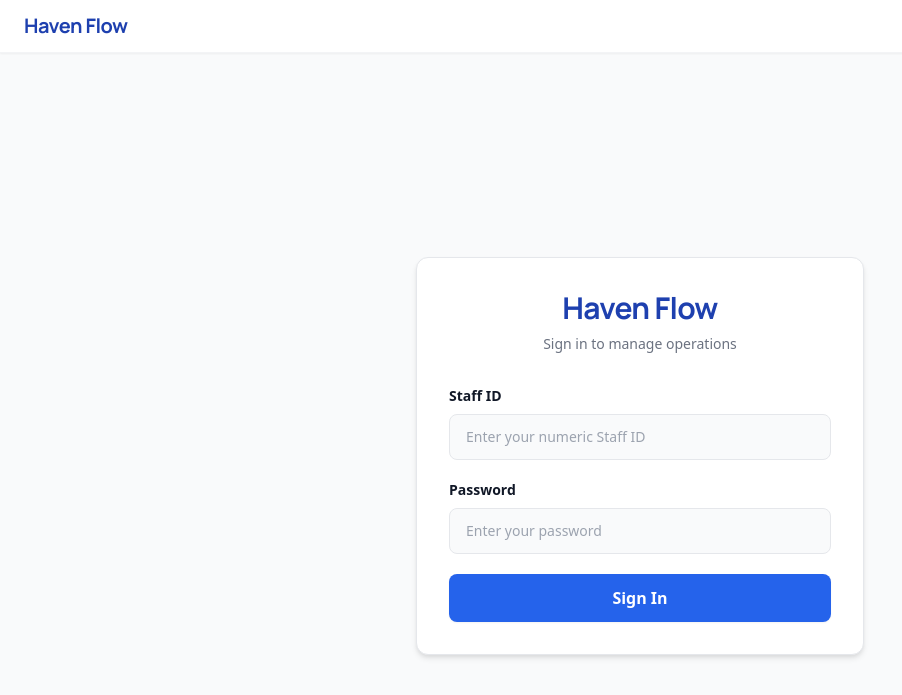
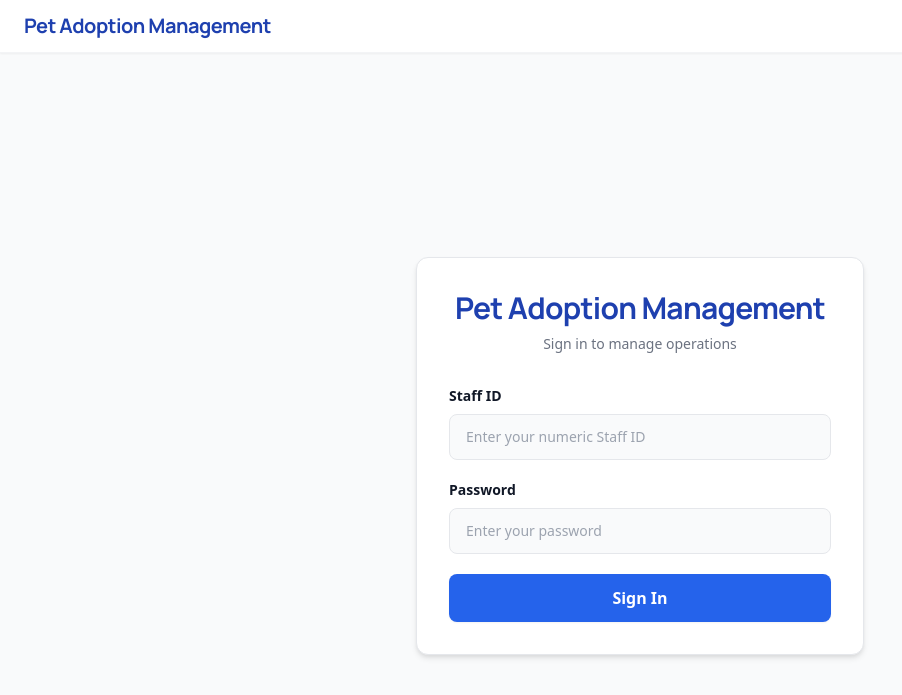
Before and after one commit to Bharath-Kris07/PAMS, a Flask app: page /login in a window 1280 px wide. Shown: the top 695 px of the page, without its empty margins (0-902 px from the left). Run offline with Flask 3, Linux system fonts and the light colour scheme; some libraries are stand-ins or nearby versions.

Commit message:
feat: implement base layout and login page templates with Tailwind CSS

```diff
--- a/templates/base.html
+++ b/templates/base.html
@@ -3,7 +3,7 @@
 <head>
     <meta charset="utf-8"/>
     <meta content="width=device-width, initial-scale=1.0" name="viewport"/>
-    <title>{% block title %}Haven Flow{% endblock %}</title>
+    <title>{% block title %}PAMS{% endblock %}</title>
 
     <link href="https://cdnjs.cloudflare.com/ajax/libs/tailwindcss/2.2.19/tailwind.min.css" rel="stylesheet">
     <link rel="preconnect" href="https://fonts.googleapis.com">
@@ -22,7 +22,7 @@
 <!-- TopNavBar -->
 <nav class="fixed top-0 w-full z-50 bg-white bg-opacity-90 backdrop-filter backdrop-blur-md shadow-sm flex items-center justify-between px-6 py-3 border-b border-gray-100">
     <div class="flex items-center gap-8">
-        <a href="{{ url_for('dashboard') }}" class="text-xl font-bold tracking-tight text-blue-800 font-headline">Haven Flow</a>
+        <a href="{{ url_for('dashboard') }}" class="text-xl font-bold tracking-tight text-blue-800 font-headline">Pet Adoption Management</a>
     </div>
 
     <div class="flex items-center gap-4">
--- a/templates/login.html
+++ b/templates/login.html
@@ -1,11 +1,11 @@
 {% extends "base.html" %}
 
-{% block title %}Login - Haven Flow{% endblock %}
+{% block title %}Login - PAMS{% endblock %}
 
 {% block content %}
 <div class="w-full max-w-md p-8 bg-white rounded-xl shadow-md mx-auto mt-20 border border-gray-200">
     <div class="text-center mb-8">
-        <h1 class="text-3xl font-bold font-headline text-blue-800 tracking-tight">Haven Flow</h1>
+        <h1 class="text-3xl font-bold font-headline text-blue-800 tracking-tight">Pet Adoption Management</h1>
         <p class="text-sm text-gray-500 mt-2">Sign in to manage operations</p>
     </div>
 
```
